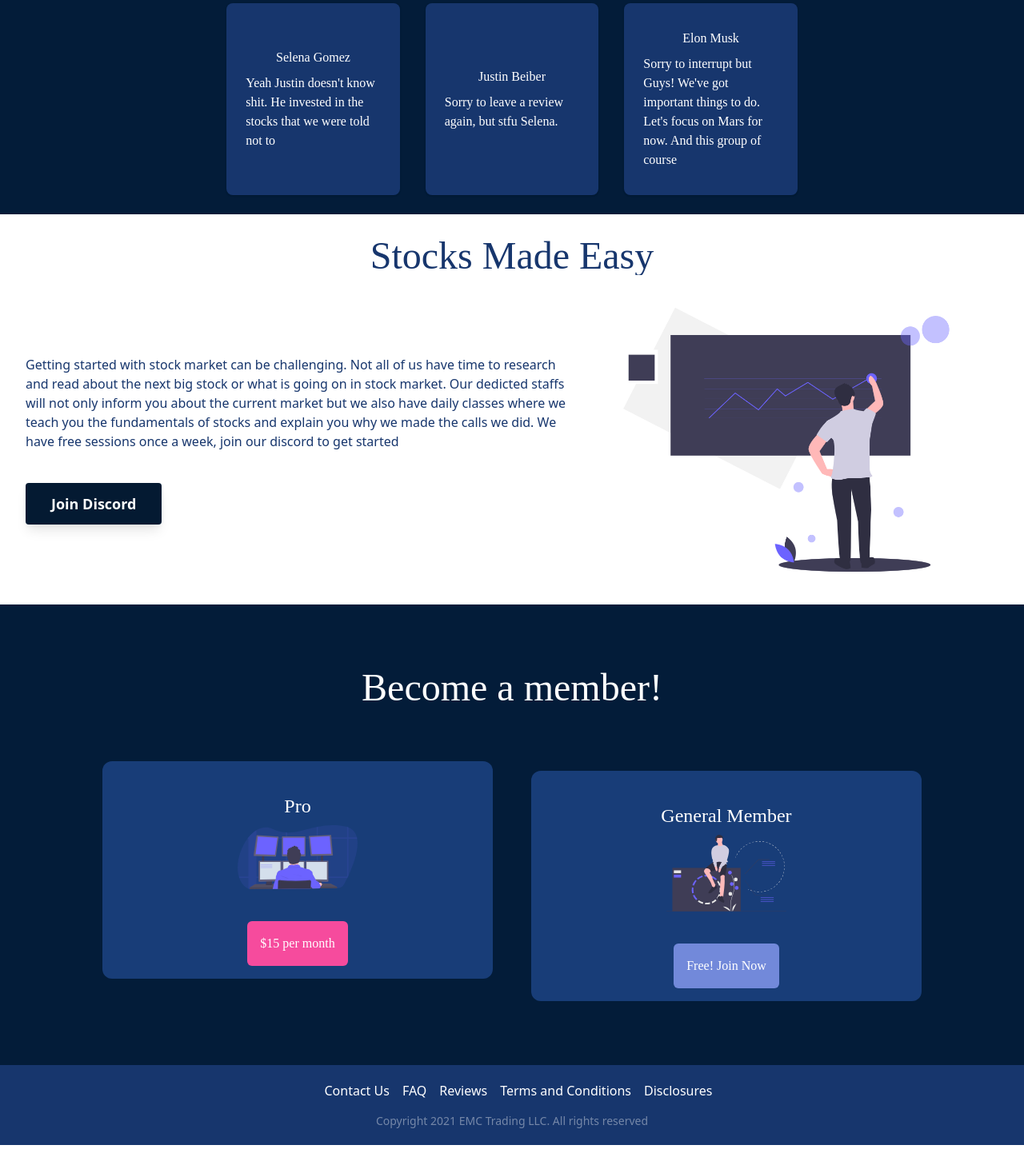
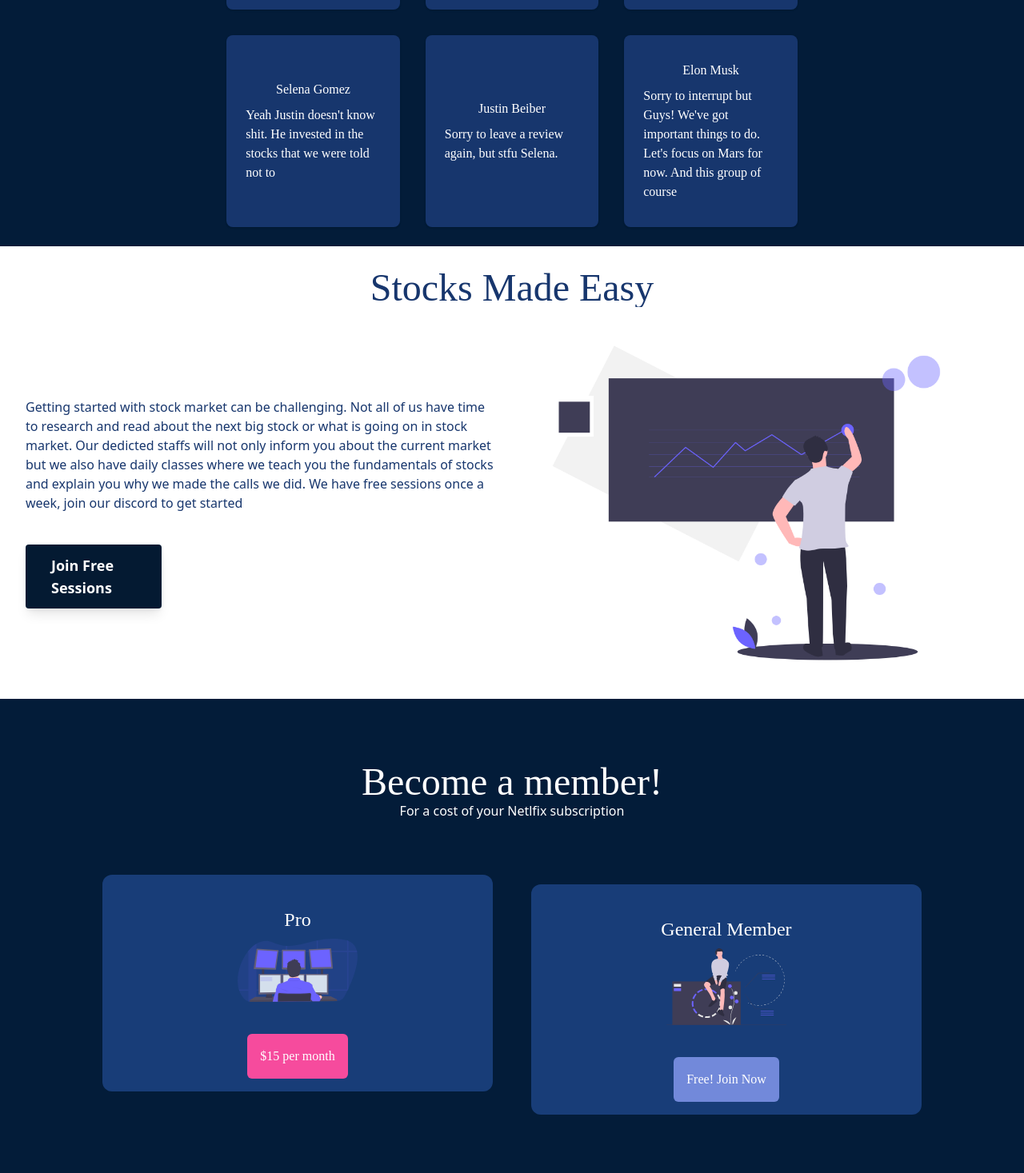
Before and after one commit to Varuas37/emctrading, a React (Create React App) app: page / in a window 1280 px wide. Shown: the part 2686-4153 px from the top of the page at 80% size. Before the commit the page ends 4118 px from the top, so only its background shows below. Built offline with nearby package versions, Linux system fonts and the light colour scheme.

Commit message:
Fixed layout issue with mozilla firefox

```diff
--- a/src/Components/Footer/Footer.js
+++ b/src/Components/Footer/Footer.js
@@ -31,8 +31,8 @@
 	return (
 		<footer>
 			<div
-				className="bg-secondarybg w-full text-white flex flex-col items-center justify-center space-y-4"
-				style={{ height: '100px' }}
+				className="bg-secondarybg w-full text-white flex flex-col items-center justify-center space-y-4 pt-5"
+				style={{ maxHeight: '150px' }}
 			>
 				<nav className="space-x-4 pl-4">
 					{footerLinks &&
@@ -42,7 +42,9 @@
 							</a>
 						))}
 				</nav>
-				<div className="text-white text-sm opacity-40">Copyright 2021 EMC Trading LLC. All rights reserved</div>
+				<div className="text-white text-sm opacity-40 p-3 text-center w-full">
+					Copyright 2021 EMC Trading LLC. All rights reserved
+				</div>
 			</div>
 		</footer>
 	);
--- a/src/Components/Hero/Hero.js
+++ b/src/Components/Hero/Hero.js
@@ -20,7 +20,7 @@
 			opacity: 0.1,
 		},
 	];
-	const shopLink = "https://upgrade.chat/shop/455927928618745869"
+	const shopLink = 'https://upgrade.chat/shop/455927928618745869';
 	const handleClick = () => {
 		window.location.href = shopLink;
 	};
--- a/src/Components/Testimonials/Testimonials.js
+++ b/src/Components/Testimonials/Testimonials.js
@@ -46,7 +46,7 @@
 					Great Outcomes
 				</h1>
 
-				<p className="sm:text-lg text-base">In total, our members have made over 4M+ in profits</p>
+				<p className="sm:text-lg mt-5 sm:mt-10 text-base">In total, our members have made over 4M+ in profits</p>
 			</div>
 			<div className="flex flex-row items-center justify-center mt-20 z-10">
 				<img
--- a/src/Page/Pricing/Pricing.js
+++ b/src/Page/Pricing/Pricing.js
@@ -39,6 +39,8 @@
 			>
 				Become a member!
 			</div>
+			<p className="text-white">For a cost of your Netlfix subscription</p>
+
 			<div className="w-4/5 flex flex-col sm:flex-row justify-center items-center mt-10 sm:space-x-12 space-y-10">
 				{pricing &&
 					pricing.map((options) => (
--- a/src/Page/Teaching/Teaching.js
+++ b/src/Page/Teaching/Teaching.js
@@ -25,18 +25,18 @@
 					<div
 						onClick={handleClick}
 						className="hidden md:block z-10 text-lg font-bold bg-primarybg text-white rounded shadow-lg p-3 mt-10 pl-8 pr-8  focus:outline-none focus:ring-2 focus:ring-purple-600 focus:border-transparent hover:bg-secondarybg-700 "
-						style={{ width: 'fit-content' }}
+						style={{ maxWidth: '170px' }}
 					>
-						Join Discord
+						Join Free Sessions
 					</div>
 				</div>
-				<img draggable="false" src={imgStockTeach} width="530px" height="412px" />
+				<img draggable="false" src={imgStockTeach} width="630px" height="512px" />
 				<div
 					onClick={handleClick}
-					className="md:hidden inline z-10 text-lg font-bold bg-primarybg text-white rounded shadow-lg p-3 mt-10 pl-8 pr-8  focus:outline-none focus:ring-2 focus:ring-purple-600 focus:border-transparent hover:bg-secondarybg-700 "
-					style={{ width: 'fit-content' }}
+					className="md:hidden block z-10 text-lg font-bold bg-primarybg text-white rounded shadow-lg p-3 mt-10 pl-8 pr-8  focus:outline-none focus:ring-2 focus:ring-purple-600 focus:border-transparent hover:bg-secondarybg-700 "
+					style={{ maxWidth: '170px' }}
 				>
-					Join Discord
+					Join
 				</div>
 			</div>
 		</section>
--- a/src/index.css
+++ b/src/index.css
@@ -50,6 +50,7 @@
 .pricing-cards:hover {
 	padding: 5%;
 }
+
 @media only screen and (max-width: 1000px) {
 	.testimonail {
 		font-size: 100px;
```
Also changed, not shown: 1 other file (tests, documents, lock files or other folders).
